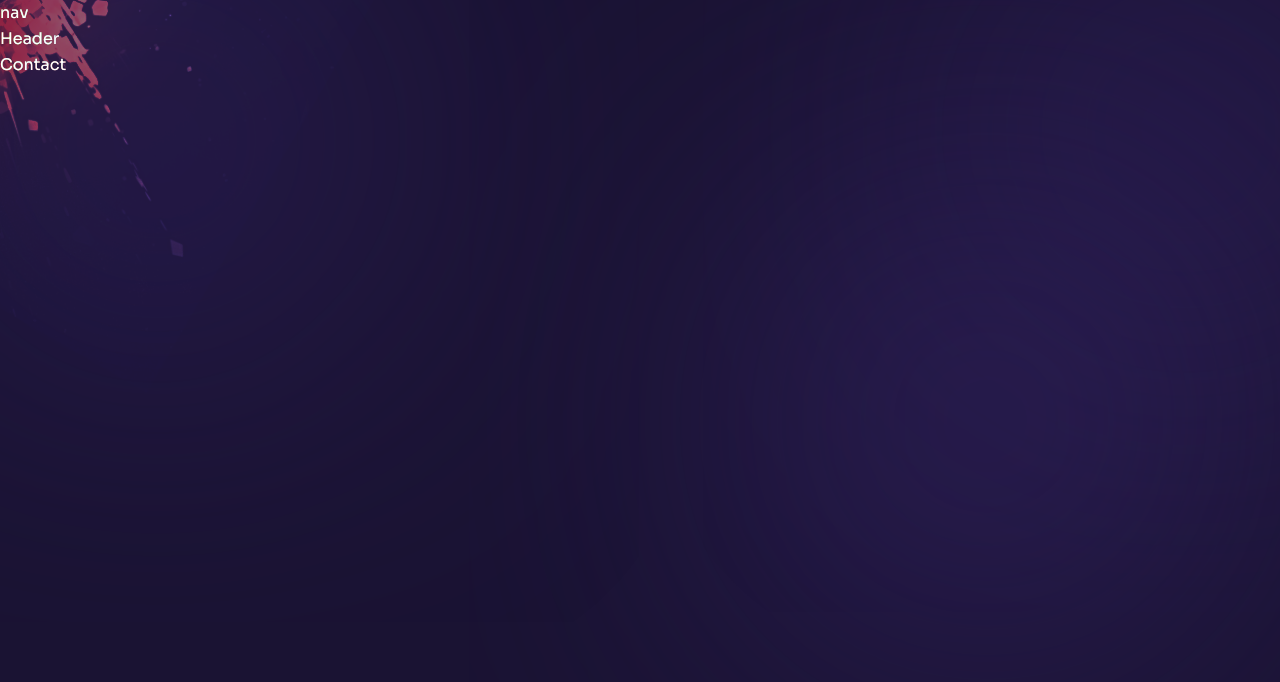
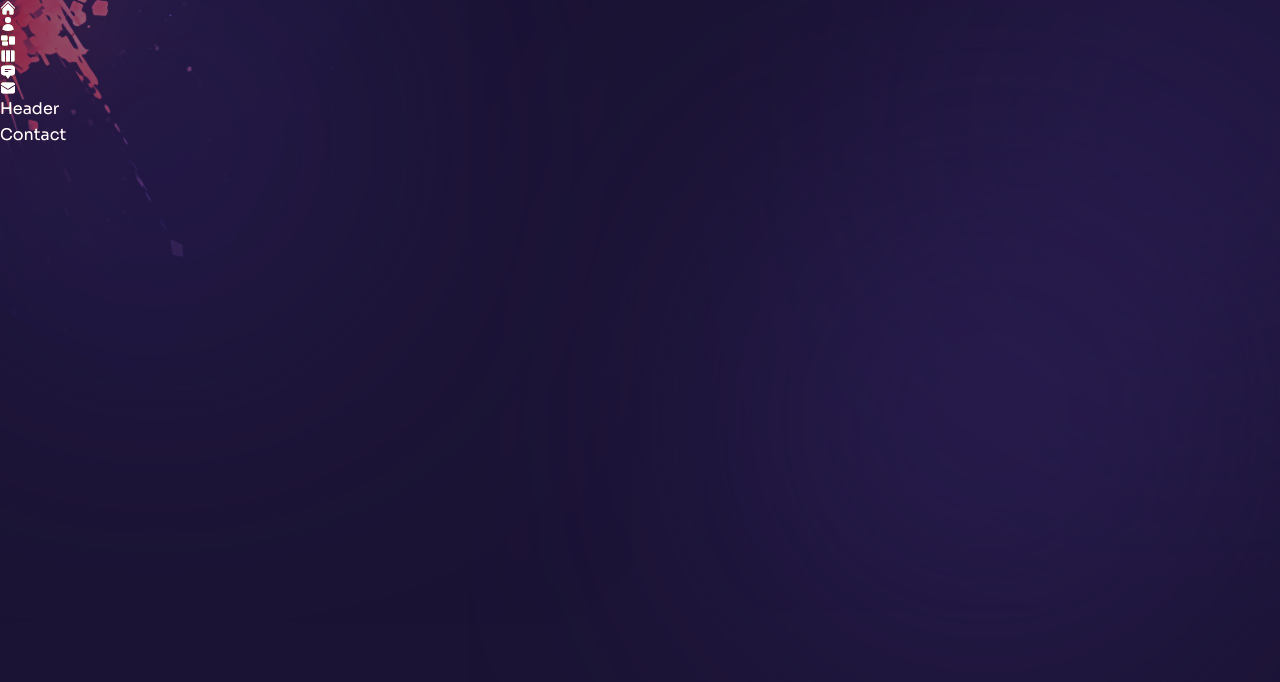
Before and after one commit to Besufekad-HAZ/Elfarus-Portfolio, a Next.js app: page /contact in a window 1280 px wide. Shown: the top 682 px of the page. Built offline with nearby package versions, Linux system fonts and the light colour scheme.

Commit message:
Map through nav links inside the Nav component

```diff
--- a/components/Nav.js
+++ b/components/Nav.js
@@ -33,7 +33,16 @@ import Link from "next/link";
 import { useRouter } from "next/router";
 
 const Nav = () => {
-  return <nav>nav</nav>;
+  return (
+    <nav>
+      {/* Inner */}
+      <div>
+        {navData.map((link, index) => {
+          return <Link href={link.path}> {link.icon} </Link>;
+        })}
+      </div>
+    </nav>
+  );
 };
 
 export default Nav;
```
